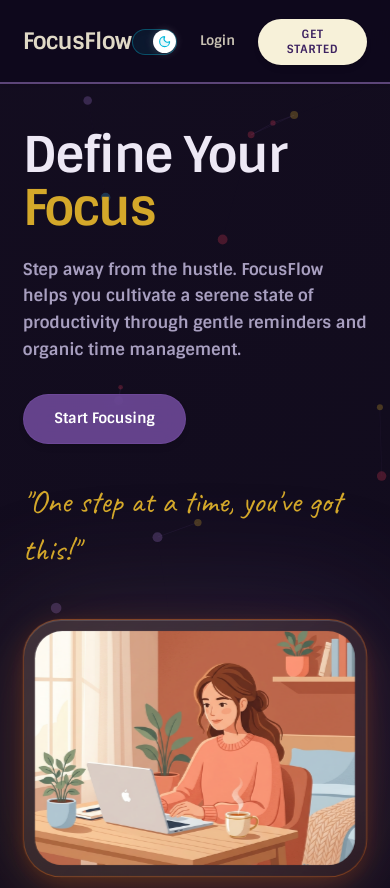
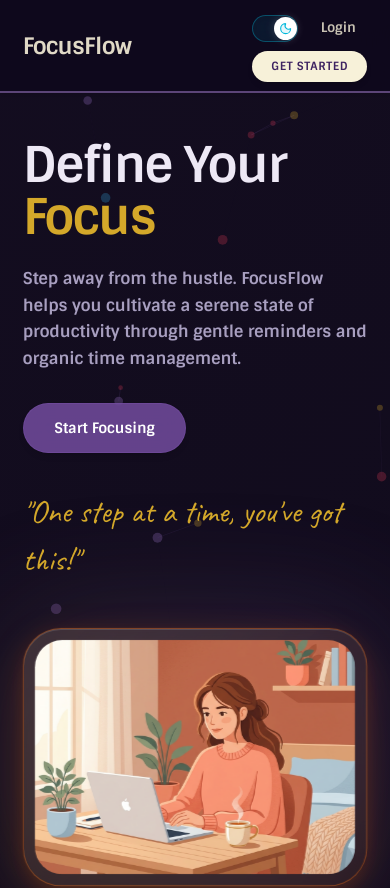
Before and after one commit to 0nlyjs/focus-flow, a Next.js app: page / in a window 390 px wide. Shown: the top 888 px of the page. Built offline with nearby package versions, Linux system fonts and the light colour scheme; no server answers.

Commit message:
fix: improve dashboard sidebar responsive initialization and update landing page header layout for mobile support

```diff
--- a/src/app/page.tsx
+++ b/src/app/page.tsx
@@ -195,7 +195,7 @@ export default function Home() {
     >
       {/* Header / Navbar */}
       <header className="lp-header bg-[#8869AA]/85 backdrop-blur-lg sticky top-0 z-40 shadow-sm animate-navbar-wave relative">
-        <div className="mx-auto max-w-7xl px-6 py-5 flex items-center justify-between">
+        <div className="mx-auto max-w-7xl px-6 py-3 sm:py-5 flex items-center justify-between">
           <Link
             href="/"
             className="font-sans font-semibold text-2xl tracking-tight text-[#F7F1D9]/90 hover:text-[#F7F1D9] transition-colors inline-flex items-center leading-none"
@@ -215,6 +215,7 @@ export default function Home() {
             </a>
           </nav>
 
+          <div className="flex flex-col items-end gap-1.5 sm:flex-row sm:items-center sm:gap-3">
             <div className="flex items-center gap-3">
               {/* Dark / Light toggle */}
               <button
@@ -251,6 +252,7 @@ export default function Home() {
                   Login
                 </button>
               )}
+            </div>
             <button
               onClick={() => {
                 if (hasSession) {
@@ -260,7 +262,7 @@ export default function Home() {
                   setIsLoginOpen(true);
                 }
               }}
-              className="bg-[#F7F1D9] hover:bg-[#F7F1D9]/90 text-[#3E2361] font-extrabold px-5 py-2 rounded-full text-xs uppercase tracking-wider shadow-md hover:shadow-lg transition-all backdrop-blur-md cursor-pointer"
+              className="bg-[#F7F1D9] hover:bg-[#F7F1D9]/90 text-[#3E2361] font-extrabold px-5 py-2 rounded-full text-xs uppercase tracking-wider shadow-md hover:shadow-lg transition-all backdrop-blur-md cursor-pointer shrink-0"
             >
               {hasSession ? "Go to Dashboard" : "Get Started"}
             </button>
--- a/src/components/dashboard-layout.tsx
+++ b/src/components/dashboard-layout.tsx
@@ -79,6 +79,7 @@ export default function DashboardLayout({
   const [isHistoryOpen, setIsHistoryOpen] = useState(false);
   const [isDark, setIsDark] = useState(true);
   const [isDeletingAccount, setIsDeletingAccount] = useState(false);
+  const [isMounted, setIsMounted] = useState(false);
   const pathname = usePathname();
   const router = useRouter();
 
@@ -93,6 +94,14 @@ export default function DashboardLayout({
   useEffect(() => {
     setProfileName(user.name || "");
   }, [user.name]);
+
+  // Set default sidebar state based on screen size on mount
+  useEffect(() => {
+    setIsMounted(true);
+    if (typeof window !== "undefined" && window.innerWidth < 1024) {
+      setIsSidebarOpen(false);
+    }
+  }, []);
 
   const handleUpdateName = async (e: React.FormEvent) => {
     e.preventDefault();
@@ -305,7 +314,9 @@ export default function DashboardLayout({
       <div
         className={`${
           isSidebarOpen ? "translate-x-0" : "-translate-x-full"
-        } w-80 border-r border-[#7B52AB]/20 bg-[#7B52AB]/10 shadow-2xl pt-24 pb-6 px-6 backdrop-blur-lg fixed inset-y-0 left-0 z-30 h-full transition-all duration-300 shrink-0 flex flex-col`}
+        } w-80 border-r border-[#7B52AB]/20 bg-[#7B52AB]/10 shadow-2xl pt-24 pb-6 px-6 backdrop-blur-lg fixed inset-y-0 left-0 z-30 h-full ${
+          isMounted ? "transition-all duration-300" : ""
+        } shrink-0 flex flex-col`}
       >
         {/* Sliding MENU Tab Button (connected with no gap) */}
         <button
```
Lines whose indentation alone changed are shown as unchanged.
